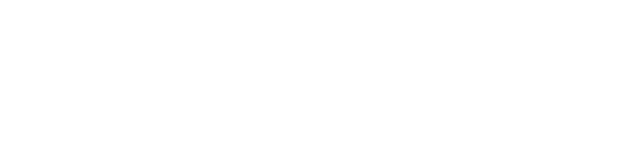
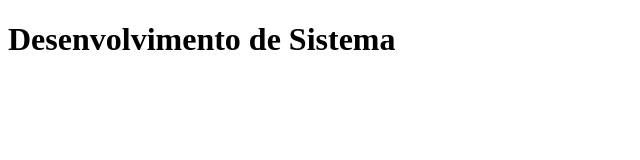
Before and after one commit to ferreiracandidonicole-arch/aula-git-pam, a plain HTML site: page index.html in a window 1280 px wide. Shown: the whole page, without its empty margins (0-640 px from the left). Drawn offline with Linux system fonts and the light colour scheme.

Commit message:
header adicionado

```diff
--- a/index.html
+++ b/index.html
@@ -6,6 +6,9 @@
     <title>Document</title>
 </head>
 <body>
+    <header>
+        <h1>Desenvolvimento de Sistema</h1>
+    </header>
 
 </body>
 </html>
```
